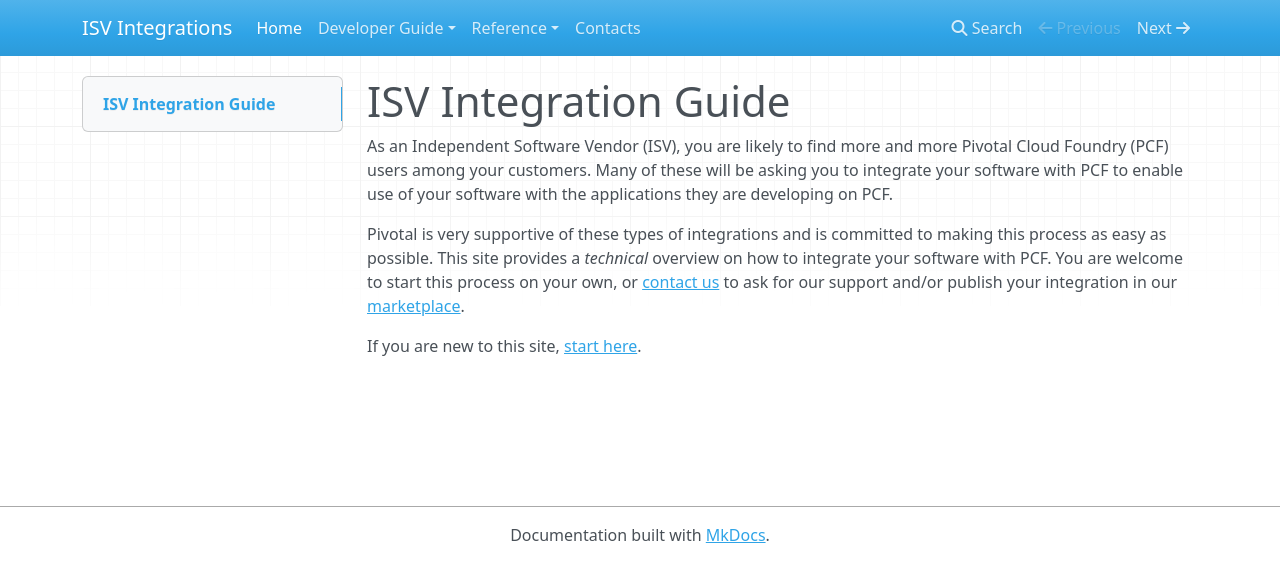
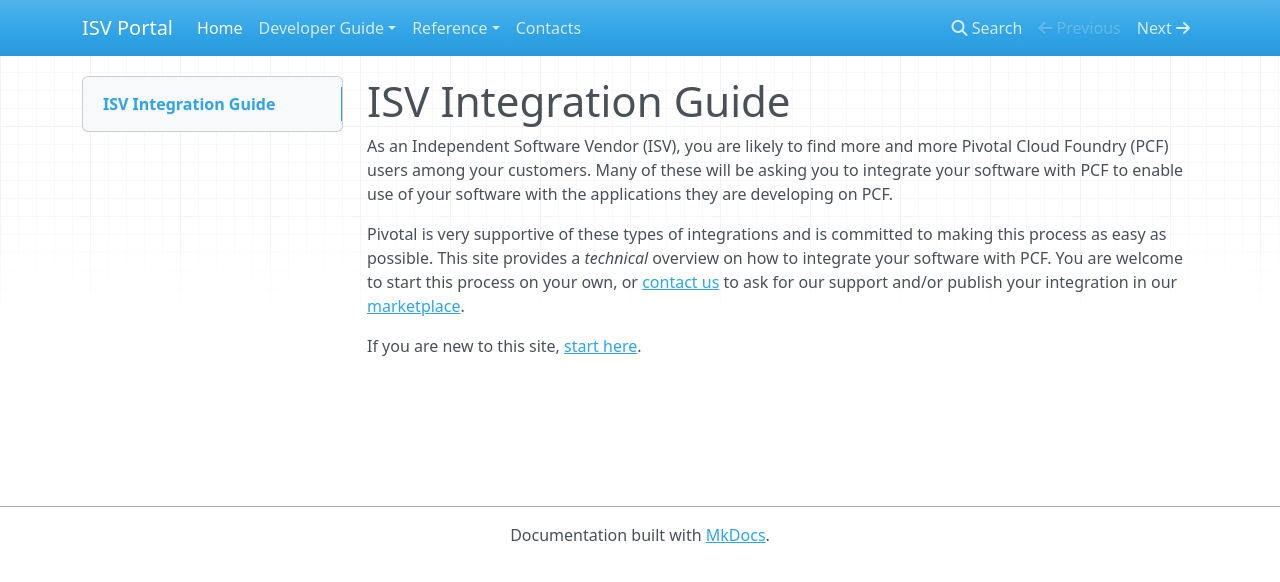
Before and after one commit to vmware-archive/isv-portal, an MkDocs documentation site: the page built from docs/index.md, in a window 1280 px wide. Shown: the top 582 px of the page. Built offline with MkDocs 1.6.1, drawn with Linux system fonts in a browser that asks for light colours; nearby versions of some CDN libraries; old or Windows-style settings are respelled for this version of MkDocs.

Commit message:
Name change

```diff
--- a/mkdocs.yml
+++ b/mkdocs.yml
@@ -1,4 +1,4 @@
-site_name: ISV Integrations
+site_name: ISV Portal
 
 pages:
 - 'Home': 'index.md'
```
